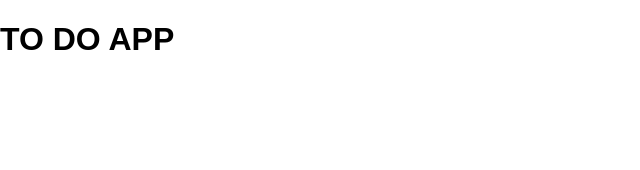
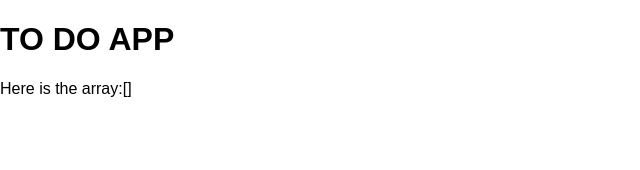
Before and after one commit to juleschatt-hub/weekend-sql-to-do-react, a React (Vite) app: page / in a window 1280 px wide. Shown: the top 170 px of the page, without its empty margins (0-640 px from the left). Built offline with nearby package versions, Linux system fonts and the light colour scheme; no server answers.

Commit message:
client side get route is working. DB data is rendering to DOM

```diff
--- a/src/components/App/App.jsx
+++ b/src/components/App/App.jsx
@@ -1,10 +1,34 @@
-import {useState} from 'react';
+import {useState, useEffect} from 'react';
+import './App.css';
+import axios from 'axios';
+
 
 function App () {
+
+let [toDoArray, setTodoArray] = useState([]);
+
+const fetchToDos = () => {
+  axios.get('/api/todo')
+    .then((response) => {
+      console.log('getting todo array:', response.data);
+      setTodoArray(response.data);
+
+    })
+    .catch((error) => {
+      console.log('Error GETTING todos:', error);
+    })
+}
+
+useEffect(fetchToDos, []);
+
 
   return (
     <div>
       <h1>TO DO APP</h1>
+      <p>
+                    Here is the array:
+                    {JSON.stringify(toDoArray)}
+                </p>
     </div>
   );
 
```
Also changed, not shown: 1 other file (tests, documents, lock files or other folders).
